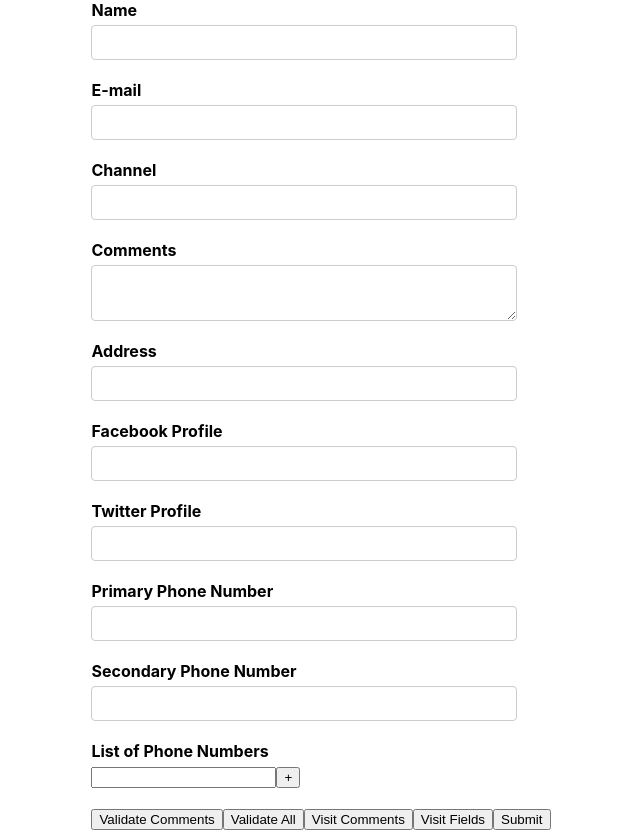
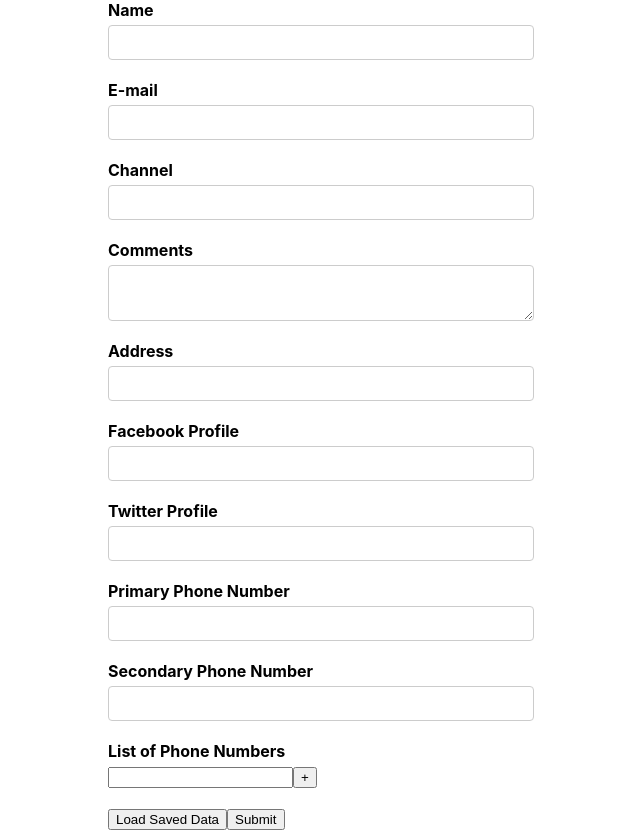
Before and after one commit to DuncanMoyo/formik, a React (Create React App) app: page / in a window 1280 px wide. Shown: the whole page, without its empty margins (319-959 px from the left). Built offline with nearby package versions, Linux system fonts and the light colour scheme.

Commit message:
t-29 load saved data

```diff
--- a/src/components/YoutubeForm.js
+++ b/src/components/YoutubeForm.js
@@ -1,4 +1,4 @@
-import React from "react";
+import React, { useState } from "react";
 import {
   Formik,
   Form,
@@ -16,6 +16,20 @@
   channel: "",
   comments: "",
   address: "",
+  social: {
+    facebook: "",
+    twitter: "",
+  },
+  phoneNumbers: ["", ""],
+  phNumbers: [""],
+};
+
+const savedValues = {
+  name: "Duncan",
+  email: "dunc@gmail.com",
+  channel: "fdsfd",
+  comments: "sfsd",
+  address: "sfsdsds fsd",
   social: {
     facebook: "",
     twitter: "",
@@ -46,12 +60,16 @@
   return error;
 };
 
+
+
 const YoutubeForm = () => {
+  const [formValues, setFormValues] = useState(null)
   return (
     <Formik
-      initialValues={initialValues}
+      initialValues={formValues || initialValues}
       validationSchema={validationSchema}
       onSubmit={onSubmit}
+      enableReinitialize
       // validateOnChange={false}
       // validateOnBlur={false}
       // validateOnMount
@@ -151,7 +169,7 @@
                 }}
               </FieldArray>
             </div>
-            <button
+            {/* <button
               type="button"
               onClick={() => formik.validateField("comments")}
             >
@@ -179,7 +197,9 @@
               }
             >
               Visit Fields
-            </button>
+            </button> */}
+
+            <button type="button" onClick={() => setFormValues(savedValues)}>Load Saved Data</button>
 
             <button type="submit" disabled={!formik.isValid || formik.isSubmitting}>
               Submit
```
